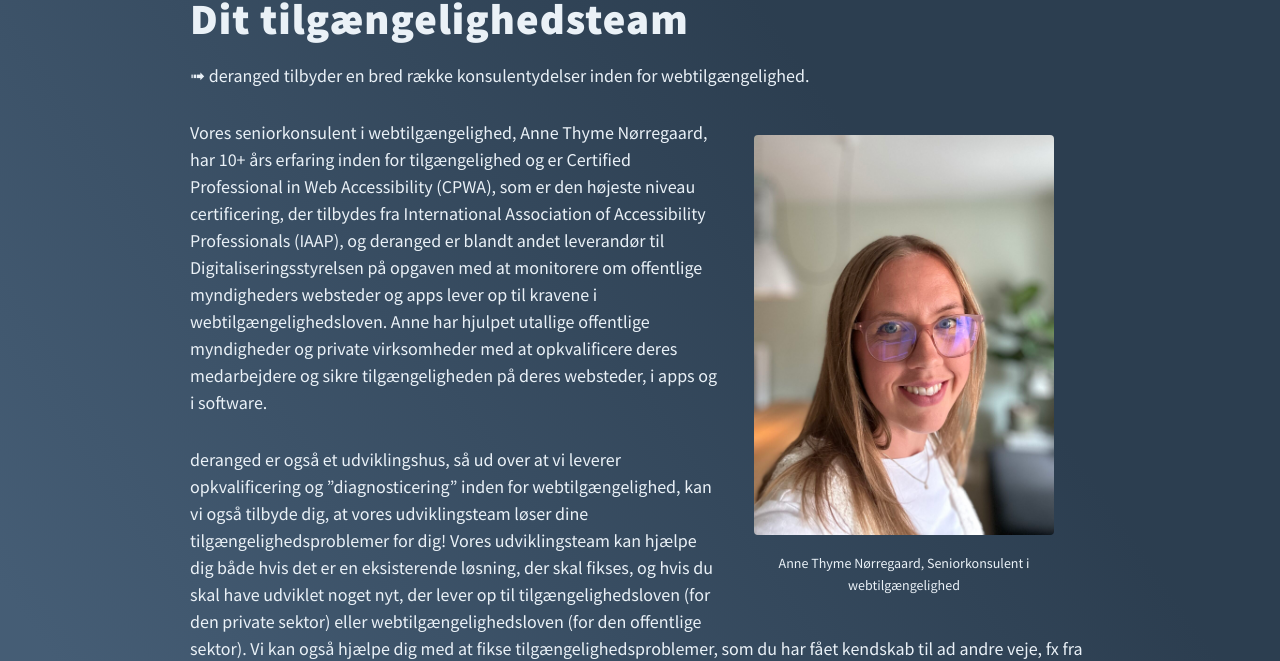
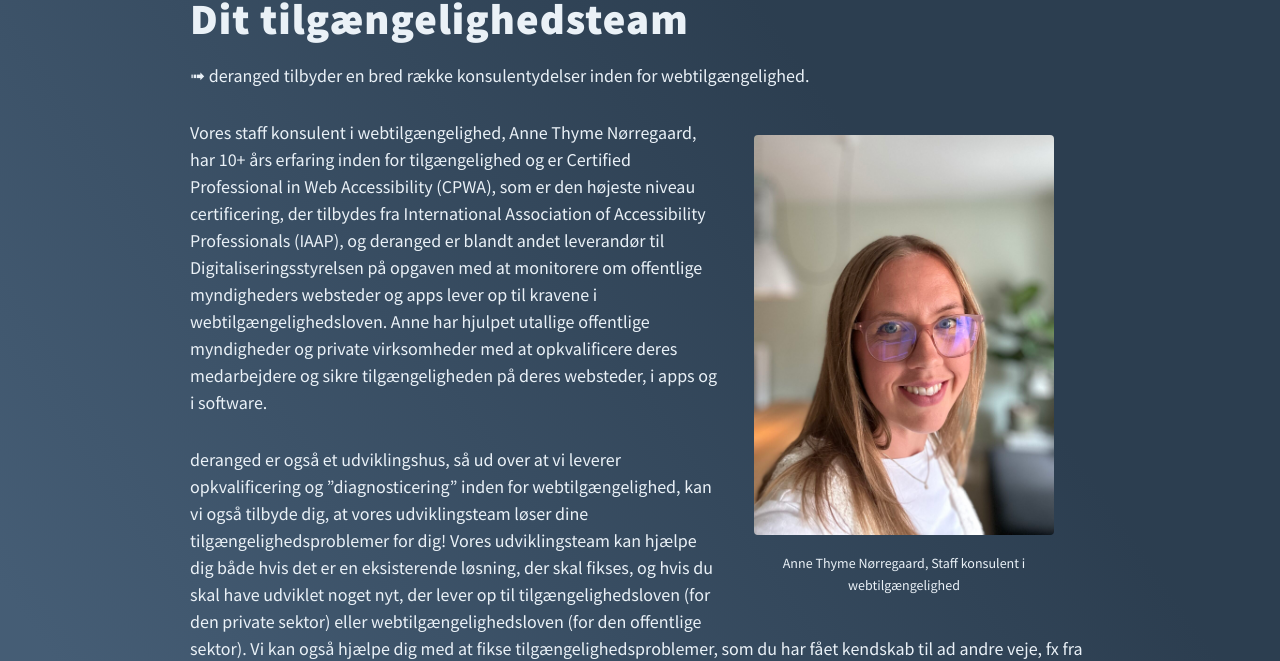
Before and after one commit to derangeddk/deranged.dk, a Jekyll site: the page built from da/tilgaengelighed/index.html, in a window 1280 px wide and 900 px high, scrolled down 1160 px. Shown: the part 139-800 px from the top of the window. Built offline with Jekyll 4.4.1, drawn with Linux system fonts in a browser that asks for light colours; some web fonts are replaced; comment, search, counter and statistics services are not loaded.

Commit message:
"Senior consultant" changed to "Staff"

```diff
--- a/da/tilgaengelighed/index.html
+++ b/da/tilgaengelighed/index.html
@@ -100,11 +100,11 @@ questions:
           <figure class="content__image-container">
             <img src="/img/people/anne-tingaengelighed.jpg" alt="" />
             <figcaption>
-              Anne Thyme Nørregaard, Seniorkonsulent i webtilgængelighed
+              Anne Thyme Nørregaard, Staff konsulent i webtilgængelighed
             </figcaption>
           </figure>
           <p>
-            Vores seniorkonsulent i webtilgængelighed, Anne Thyme Nørregaard, har 10+ års erfaring inden for tilgængelighed og er Certified Professional in Web Accessibility (CPWA), som er den højeste niveau certificering, der tilbydes fra International Association of Accessibility Professionals (IAAP), og deranged er blandt andet leverandør til Digitaliseringsstyrelsen på opgaven med at monitorere om offentlige myndigheders websteder og apps lever op til kravene i webtilgængelighedsloven. Anne har hjulpet utallige offentlige myndigheder og private virksomheder med at opkvalificere deres medarbejdere og sikre tilgængeligheden på deres websteder, i apps og i software.
+            Vores staff konsulent i webtilgængelighed, Anne Thyme Nørregaard, har 10+ års erfaring inden for tilgængelighed og er Certified Professional in Web Accessibility (CPWA), som er den højeste niveau certificering, der tilbydes fra International Association of Accessibility Professionals (IAAP), og deranged er blandt andet leverandør til Digitaliseringsstyrelsen på opgaven med at monitorere om offentlige myndigheders websteder og apps lever op til kravene i webtilgængelighedsloven. Anne har hjulpet utallige offentlige myndigheder og private virksomheder med at opkvalificere deres medarbejdere og sikre tilgængeligheden på deres websteder, i apps og i software.
           </p>
           <p>
             deranged er også et udviklingshus, så ud over at vi leverer opkvalificering og ”diagnosticering” inden for webtilgængelighed, kan vi også tilbyde dig, at vores udviklingsteam løser dine tilgængelighedsproblemer for dig! Vores udviklingsteam kan hjælpe dig både hvis det er en eksisterende løsning, der skal fikses, og hvis du skal have udviklet noget nyt, der lever op til tilgængelighedsloven (for den private sektor) eller webtilgængelighedsloven (for den offentlige sektor). Vi kan også hjælpe dig med at fikse tilgængelighedsproblemer, som du har fået kendskab til ad andre veje, fx fra automatiske testværktøjer eller en monitoreringsrapport.
```
